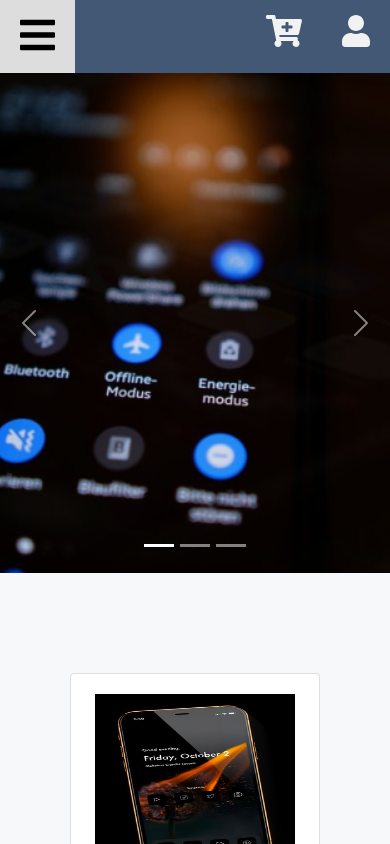
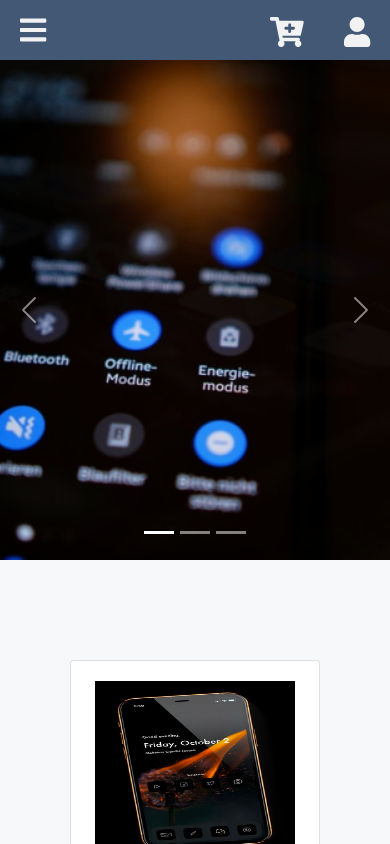
Before and after one commit to smrahman0009/easyshop-front-end, a React (Create React App) app: page / in a window 390 px wide. Shown: the top 844 px of the page. Built offline with nearby package versions, Linux system fonts and the light colour scheme.

Commit message:
navigation bar hover issues, responsiveness solve

```diff
--- a/src/layouts/components/navbar/Navbar.css
+++ b/src/layouts/components/navbar/Navbar.css
@@ -1,4 +1,5 @@
 .nav-top{
+    box-sizing: border-box !important;
     display: flex;
     flex-wrap: wrap;
     flex-direction: row;
@@ -6,6 +7,11 @@
     justify-content: space-between;
     background-color:#425874;
     color: #f2f2f2;
+    font-size: 22px;
+}
+
+.nav-top-icon{
+    font-size: 30px !important;
 }
 
 .nav-icon{
@@ -21,9 +27,12 @@
     text-align: center;
     padding: 15px 20px;
 }
-.nav-item:hover{
+ .nav-left .nav-item:not(:nth-child(1),:nth-child(2)):hover{
     background-color: #ddd;
     color: black;
+}
+.active{
+    background-color: #F96246;
 }
 .nav-left .nav-item{
     text-decoration: none;
@@ -31,20 +40,25 @@
     font-weight: bold;
 }
 .nav-right{
+    position: absolute;
+    right: 0px;
+    top: 0px;
     display: flex;
     flex-wrap: wrap;
     flex-direction: row;
 }
+
 
 @media screen and (max-width: 600px){
     .nav-top{
         align-items: flex-start;
     }
     .nav-icon{
-        display: block !important;
+        display: flex !important;
     }
     .nav-left{
         flex-direction: column;
+        width: 100%;
     }
     .nav-left .nav-item:not(:first-child) {display: none;}
 
--- a/src/layouts/components/navbar/navbar.jsx
+++ b/src/layouts/components/navbar/navbar.jsx
@@ -19,54 +19,19 @@ const Navbar=()=>{
   const navItem=()=>{
     document.querySelector(".nav-left").classList.toggle("nav-item-show")
   }
-    // return (
-    //   <div className="container-xl">
-    //     <nav className="navbar navbar-expand-lg navbar-light bg-light">
-    //       <div className="container-fluid">
-    //         <a className="navbar-brand" href="#" onClick={showCart}> <FontAwesomeIcon icon="cart-plus"/></a>
-    //         <a className="navbar-brand" href="#" onClick={showLogin}> <FontAwesomeIcon icon="user"/></a>
-    //         <button className="navbar-toggler" type="button" data-bs-toggle="collapse" data-bs-target="#navbarSupportedContent" aria-controls="navbarSupportedContent" aria-expanded="false" aria-label="Toggle navigation">
-    //           <span className="navbar-toggler-icon"></span>
-    //         </button>
-    //         <div className="collapse navbar-collapse" id="navbarSupportedContent">
-    //           <ul className="navbar-nav me-auto mb-2 mb-lg-0 m-auto">
-    //             <li className="nav-item">
-    //               <a className="nav-link active" aria-current="page" href="#">HOME</a>
-    //             </li>
-    //             <li className="nav-item dropdown">
-    //               <a className="nav-link dropdown-toggle" href="#" id="navbarDropdown" role="button" data-bs-toggle="dropdown" aria-expanded="false">
-    //                CATEGORIES
-    //               </a>
-    //               <ul className="dropdown-menu" aria-labelledby="navbarDropdown">
-    //                 <li><a className="dropdown-item" href="#">Watches</a></li>
-    //                 <li><a className="dropdown-item" href="#">Mobiles</a></li>
-    //                 <li><hr className="dropdown-divider"/></li>
-    //                 <li><a className="dropdown-item" href="#">Head Phones</a></li>
-    //               </ul>
-    //             </li>
-    //           </ul>
-    //           <form className="d-flex">
-    //             <input className="form-control me-2" type="search" placeholder="Search" aria-label="Search"/>
-    //             <button className="btn btn-outline-success" type="submit">Search</button>
-    //           </form>
-    //         </div>
-    //       </div>
-    //     </nav>
-    //   </div>
-    // )
 
     return (
       <div className="nav-top">
         <div className="nav-left">
-          <div className="nav-item nav-icon" onClick={navItem}> <FontAwesomeIcon icon="bars" size="2x"/></div>
+          <div className="nav-item nav-icon" > <FontAwesomeIcon className="nav-top-icon" icon="bars" size="lg" onClick={navItem}/></div>
           <div className="nav-item active">Home</div>
           <div className="nav-item">About</div>
           <div className="nav-item">Mobile</div>
           <div className="nav-item">Watch</div>
         </div>
         <div className="nav-right">
-          <div className="nav-item" onClick={showCart}> <FontAwesomeIcon icon="cart-plus" size="2x"/></div>
-          <div className="nav-item" onClick={showLogin}> <FontAwesomeIcon icon="user" size="2x"/></div>
+          <div className="nav-item"> <FontAwesomeIcon  className="nav-top-icon" icon="cart-plus" size="lg" onClick={showCart}/></div>
+          <div className="nav-item"> <FontAwesomeIcon  className="nav-top-icon" icon="user" size="lg" onClick={showLogin}/></div>
         </div>
       </div>
     )
```
